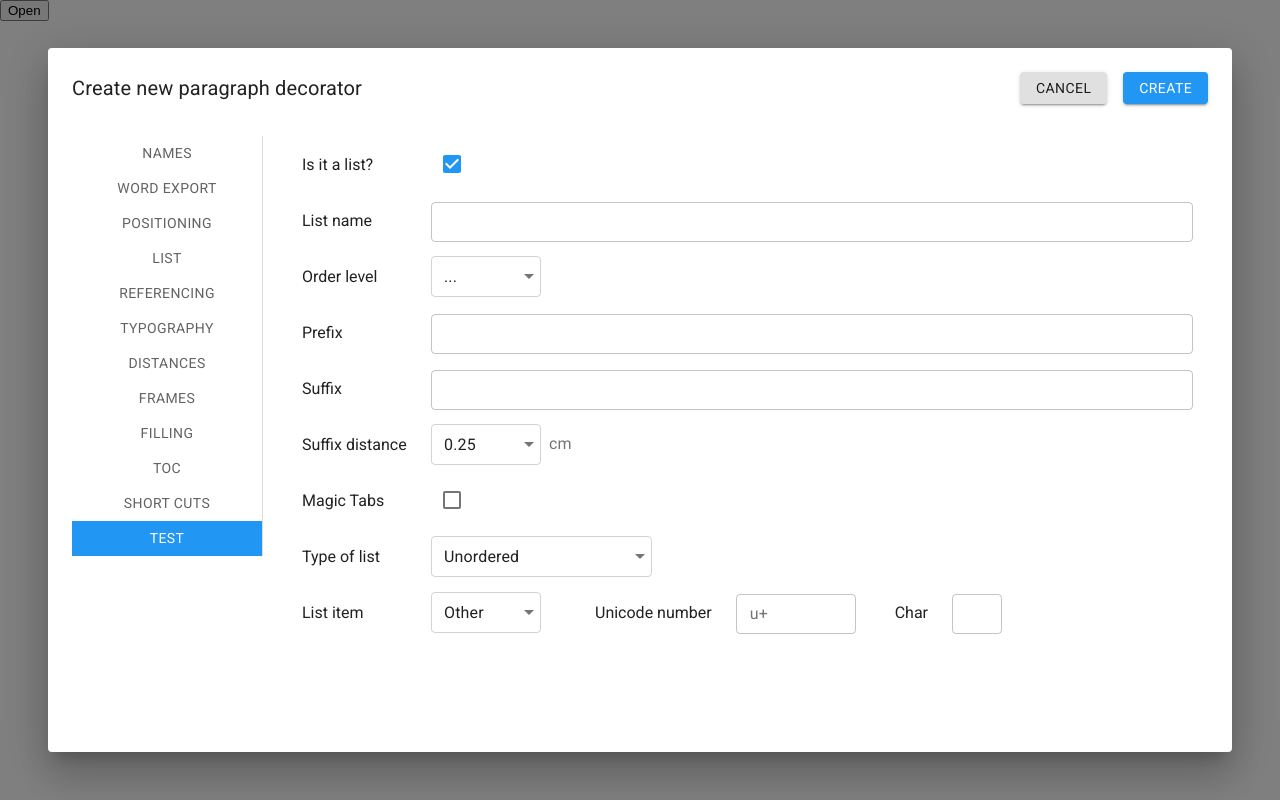
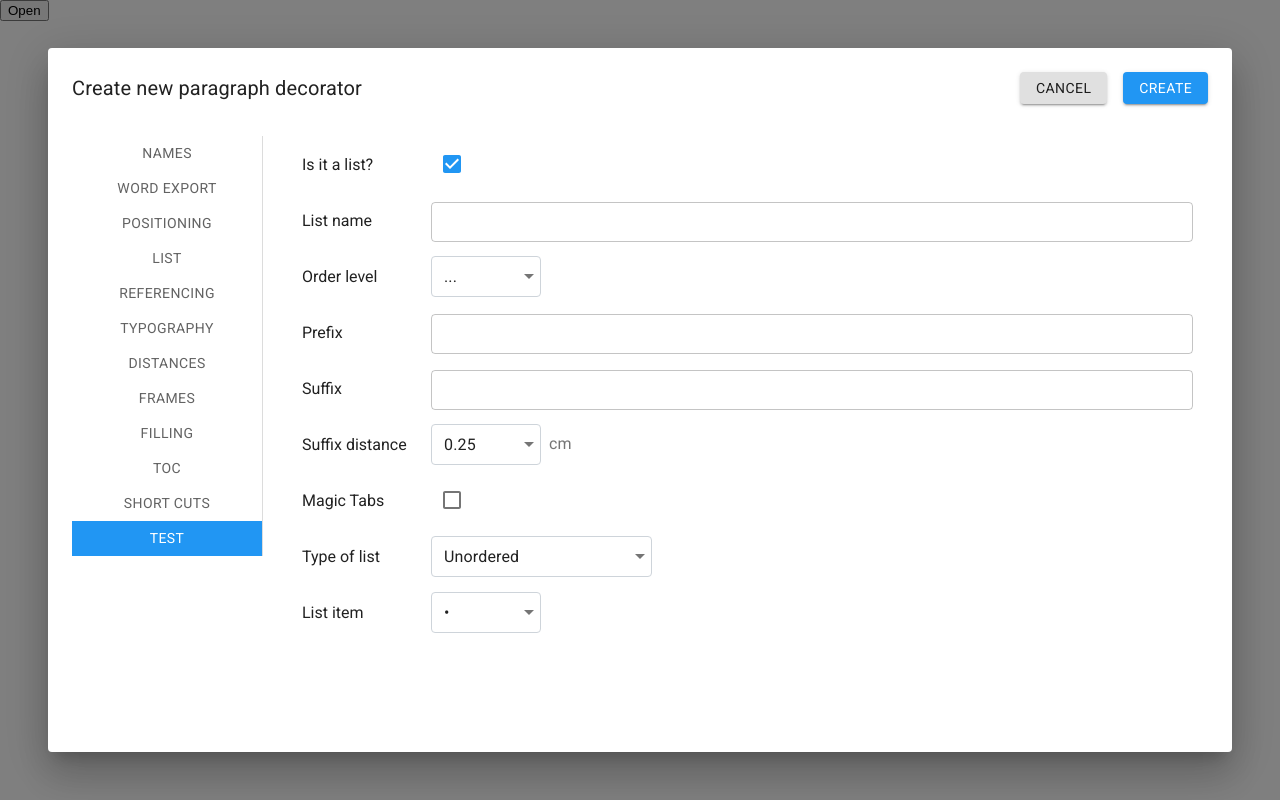
Before and after one commit to svognev/newdec, a React (Create React App) app: page / in a window 1280 px wide. Built offline with nearby package versions, Linux system fonts and the light colour scheme; a web font is replaced by a local one.

Commit message:
working on the new list section

```diff
--- a/src/components/NewDecDialog/index.js
+++ b/src/components/NewDecDialog/index.js
@@ -69,7 +69,7 @@ class NewDecDialog extends React.Component {
         orderLevel: "",
         suffixDistance: "0.25",
         magicTabs: false,
-        listItem: "individual",
+        listItem: "bulletpoint",
         unicodeNumber: "",
         unicodeChar: "",
     };
--- a/src/components/NewDecDialog/sections/TestSection.js
+++ b/src/components/NewDecDialog/sections/TestSection.js
@@ -140,9 +140,9 @@ const TestSection = (props) => {
                                         input={ <CustomInputShort /> }
                                     >
                                         <option  value={"bulletpoint"}>•</option>
-                                        <option value={"dash"}>–</option>
-                                        <option value={"star"}>⋆</option>
-                                        <option value={"individual"}>Other</option>
+                                        <option value={"dash"}>—</option>
+                                        <option value={"star"}>★</option>
+                                        <option value={"individual"}>Custom</option>
                                     </NativeSelect>
                                 </div>
                             </div>
```
